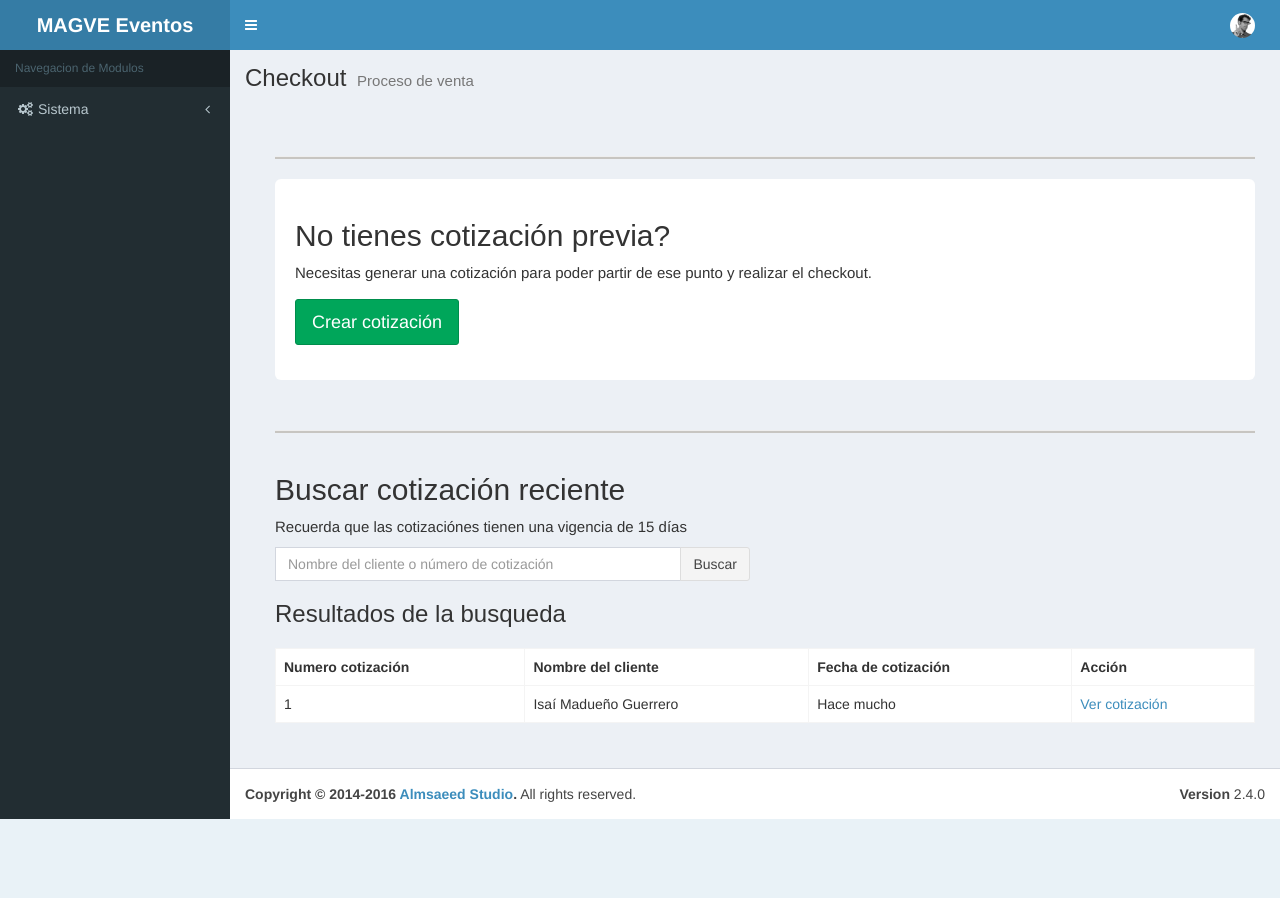
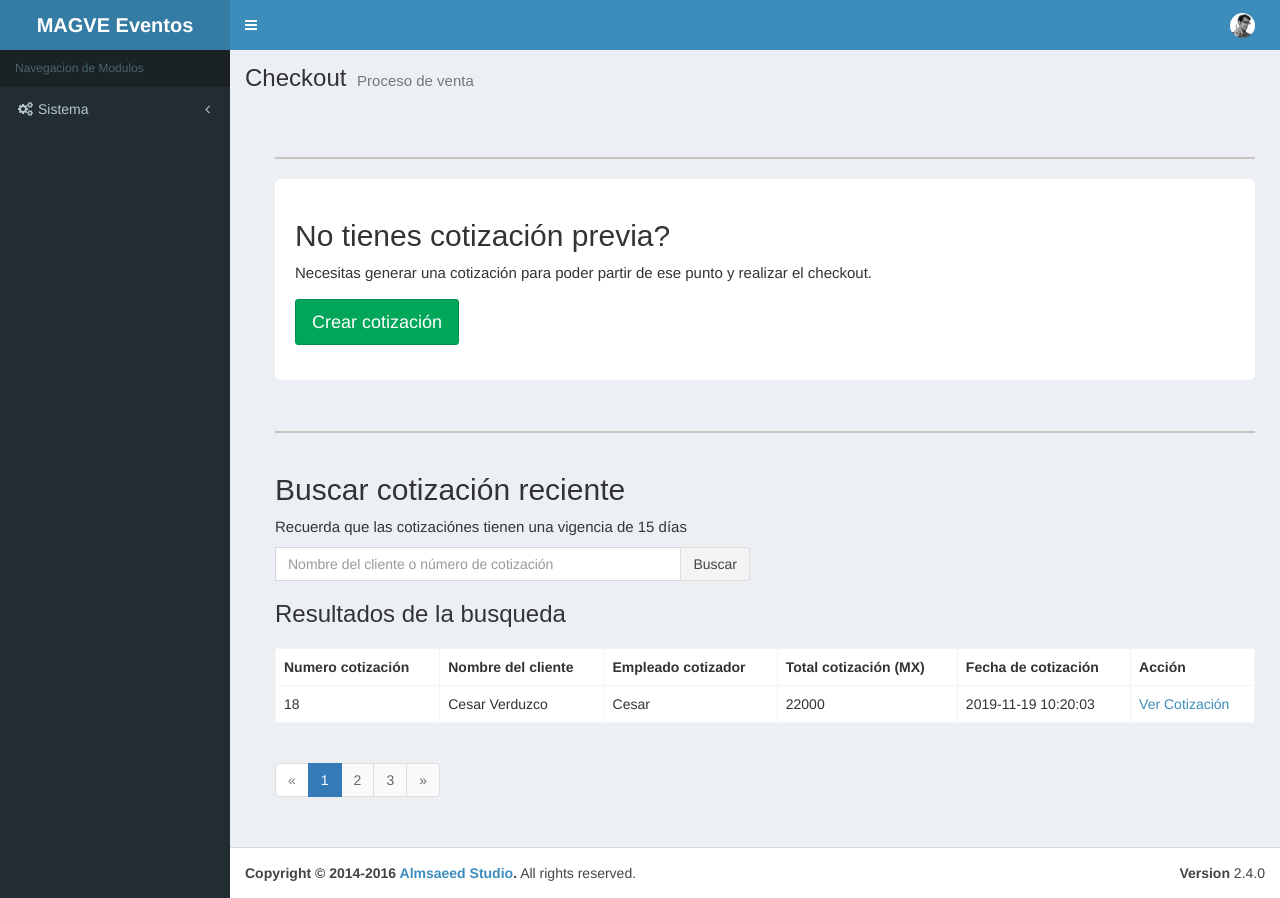
Before and after one commit to cesarverlini/Magve, a CodeIgniter app: page /magve/ventas in a window 1280 px wide. Before the commit the page ends 819 px from the top, so only its background shows below. Run offline with CodeIgniter, Linux system fonts and the light colour scheme; data comes from the database, SQL or seed files in the repository.

Commit message:
agregado confirmar cotizacion

```diff
--- a/application/config/routes.php
+++ b/application/config/routes.php
@@ -5,6 +5,7 @@ $route['default_controller'] = 'auth';
 
 // Rutas para venta
 $route['ventas'] = 'sistema/ventas';
+$route['ventas/verificar-cotizacion/(:any)'] = 'sistema/check_cotizacion/$1';
 
 // rutas del sistema
 $route['404_override'] = '';
--- a/application/controllers/sistema/Ventas.php
+++ b/application/controllers/sistema/Ventas.php
@@ -5,7 +5,7 @@ class Ventas extends CI_Controller {
 
 	public function __construct(){
 		parent::__construct();
-		//$this->load->model('Ventas_model');
+		$this->load->model('Ventas_model');
     }
 
     /*
@@ -15,11 +15,24 @@ class Ventas extends CI_Controller {
     */
     public function index(){
 
-        //$data['locales'] = $this->ventas_model->mostrar_todo();
+        $data['cotizaciones'] = $this->Ventas_model->get_cotizaciones();
 
         $this->load->view('layouts/header');
-        $this->load->view('ventas/index');
+        $this->load->view('ventas/index', $data);
         $this->load->view('layouts/footer');
+    }
 
+    public function check_cotizacion($id_cotizacion = null){
+
+        if(!isset($id_cotizacion)){
+            $mensaje = "Algo salió mal. No se proporcionó una cotización valida";
+        }else{
+            $mensaje = "Cotización recibida con exito";
+        }
+
+        $data['mensaje'] = $mensaje;
+        $this->load->view('layouts/header');
+        $this->load->view('ventas/check_cotizacion', $data);
+        $this->load->view('layouts/footer');
     }
 }
--- /dev/null
+++ b/application/models/Ventas_model.php
@@ -0,0 +1,19 @@
+<?php
+defined('BASEPATH') OR exit('No direct script access allowed');
+
+class Ventas_model extends CI_Model {
+
+    function __construct(){
+        parent::__construct();
+    }
+
+    public function get_cotizaciones(){
+        $query = $this->db->query("select v.id as 'id', c.nombre as 'id_cliente', u.nombre as 'id_empleado',v.total as 'total', v.fecha_registro as 'fecha'
+        from cotizacion as v
+        join clientes as c on v.id_cliente = c.id
+        join usuarios as u on
+        v.id_empleado = u.id");
+
+        return $query->result_array();
+    }
+}
--- a/application/views/ventas/index.php
+++ b/application/views/ventas/index.php
@@ -13,7 +13,7 @@
 						Necesitas generar una cotización para poder partir de ese punto
 						y realizar el checkout.
 					</p>
-					<p><a class="btn btn-success btn-lg" href="#" role="button">Crear cotización</a></p>
+					<p><a class="btn btn-success btn-lg" href="<?php echo base_url('sistema/cotizaciones'); ?>" role="button">Crear cotización</a></p>
 				</div>
 			</div>
 		</div>
@@ -39,16 +39,48 @@
 					<tr>
 						<th>Numero cotización</th>
 						<th>Nombre del cliente</th>
+						<th>Empleado cotizador</th>
+						<th>Total cotización (MX)</th>
 						<th>Fecha de cotización</th>
 						<th>Acción</th>
 					</tr>
-					<tr>
+					<!-- <tr>
 						<td>1</td>
 						<td>Isaí Madueño Guerrero</td>
 						<td>Hace mucho</td>
 						<td><a href="#">Ver cotización</a></td>
-					</tr>
+					</tr> -->
+					<?php foreach($cotizaciones as $row){ ?>
+						<tr>
+							<td><?php echo $row['id']; ?></td>
+							<td><?php echo $row['id_cliente']; ?></td>
+							<td><?php echo $row['id_empleado']; ?></td>
+							<td><?php echo $row['total']; ?></td>
+							<td><?php echo $row['fecha']; ?></td>
+							<td><a href="<?php echo base_url('ventas/verificar-cotizacion/'.$row['id']); ?>">Ver Cotización</a></td>
+
+						</tr>
+					<?php } ?>
 				</table>
+				<div class="block">
+					<nav aria-label="Page navigation">
+						<ul class="pagination">
+							<li class="disabled">
+							<a href="#" aria-label="Previous">
+								<span aria-hidden="true">&laquo;</span>
+							</a>
+							</li>
+							<li class="active"><a href="#">1</a></li>
+							<li><a href="#">2</a></li>
+							<li><a href="#">3</a></li>
+							<li>
+							<a href="#" aria-label="Next">
+								<span aria-hidden="true">&raquo;</span>
+							</a>
+							</li>
+						</ul>
+					</nav>
+				</div>
 			</div>
 		</div>
 	</section><!-- /.content -->
```
Also changed, not shown: application/views/ventas/check_cotizacion.php (added, +34 -0 lines).
